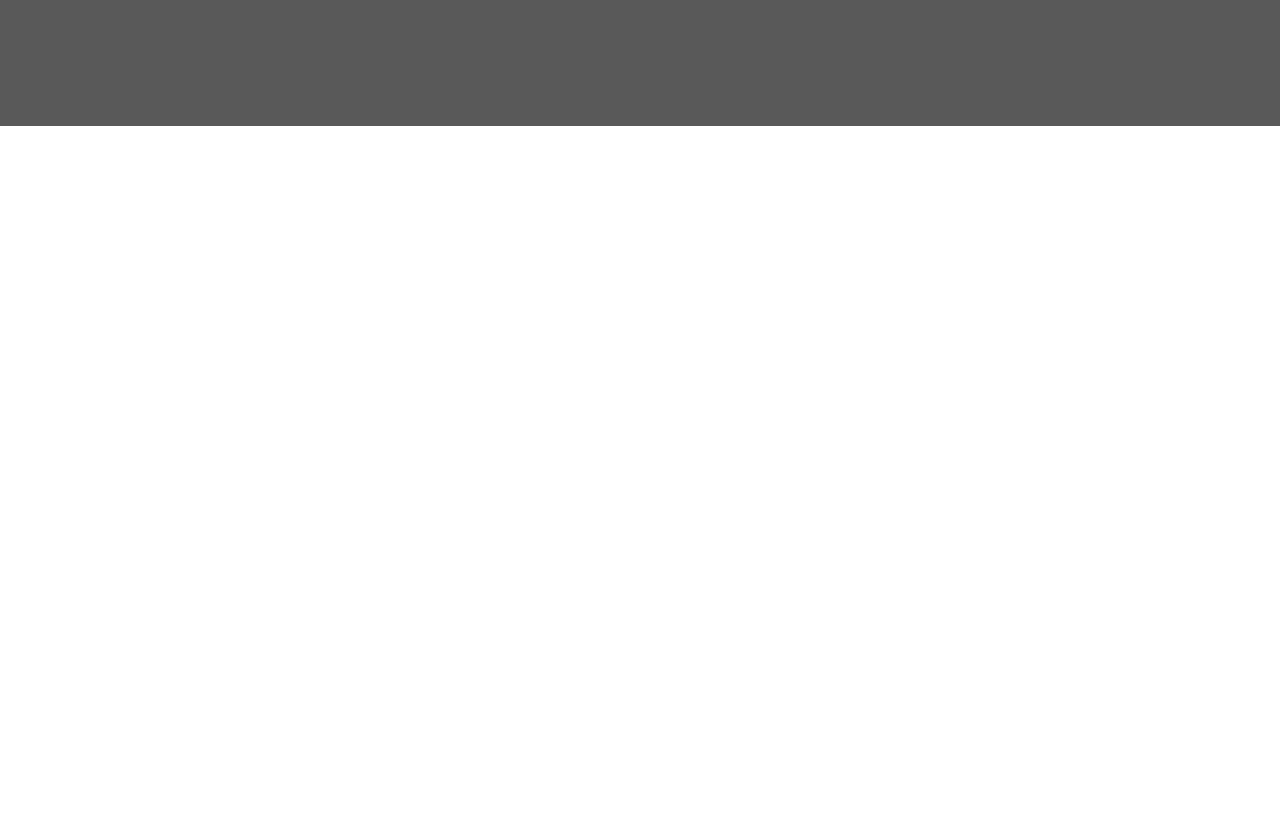
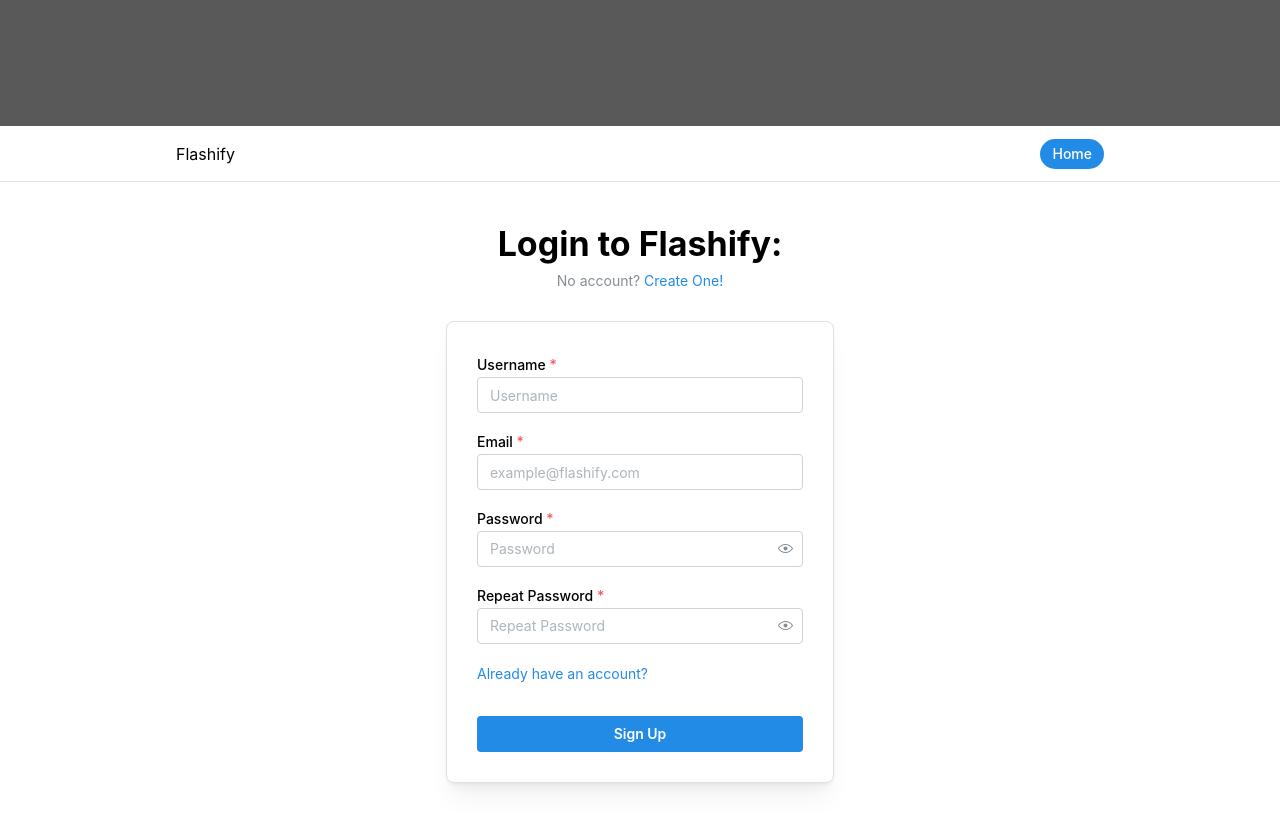
Before and after one commit to ZhengBenjamin/Flashify, a React (Vite) app in the folder client/: page / in a window 1280 px wide. Shown: the part 660-1483 px from the top of the page. Before the commit the page ends 800 px from the top, so only its background shows below. Built offline with nearby package versions, Linux system fonts and the light colour scheme.

Commit message:
Frontend UI (#3)
* Added Login Page

* Added sign up card

```diff
--- a/client/src/App.jsx
+++ b/client/src/App.jsx
@@ -3,10 +3,15 @@
 import '@mantine/core/styles.css';
 
 import { MantineProvider } from '@mantine/core';
+
 import Front from './assets/pages/Front';
+import Authentication from './assets/pages/Authentication';
 
 export default function App() {
-  return <MantineProvider>{
-    <Front />
-    }</MantineProvider>;
+  return (
+    <MantineProvider>
+      <Front />
+      <Authentication />
+    </MantineProvider>
+  );
 }
--- /dev/null
+++ b/client/src/assets/components/jsx/LoginCard.jsx
@@ -0,0 +1,31 @@
+import {
+  Anchor,
+  Button,
+  Checkbox,
+  Container,
+  Group,
+  Paper,
+  PasswordInput,
+  Text,
+  TextInput,
+  Title,
+} from '@mantine/core';
+
+export default function LoginCard() {
+  return (
+    <div>
+      <Paper withBorder shadow="md" p={30} mt={30} radius="md">
+        <TextInput label="Username" placeholder="Username" required />
+        <PasswordInput label="Password" placeholder="Password" required mt="md" />
+        <Group justify="space-between" mt="lg">
+          <Anchor component="button" size="sm">
+            Forgot password?
+          </Anchor>
+        </Group>
+        <Button fullWidth mt="xl">
+          Sign in
+        </Button>
+      </Paper>
+    </div>
+  );
+}
--- /dev/null
+++ b/client/src/assets/components/jsx/RegisterCard.jsx
@@ -0,0 +1,29 @@
+import {
+  Anchor,
+  Button,
+  Group,
+  Paper,
+  PasswordInput,
+  TextInput,
+} from '@mantine/core';
+
+export default function LoginCard() {
+  return (
+    <div>
+      <Paper withBorder shadow="md" p={30} mt={30} radius="md">
+        <TextInput label="Username" placeholder="Username" required />
+        <TextInput label="Email" placeholder="example@flashify.com" required mt="md" />
+        <PasswordInput label="Password" placeholder="Password" required mt="md" />
+        <PasswordInput label="Repeat Password" placeholder="Repeat Password" required mt="md" />
+        <Group justify="space-between" mt="lg">
+          <Anchor component="button" size="sm">
+            Already have an account?
+          </Anchor>
+        </Group>
+        <Button fullWidth mt="xl">
+          Sign Up
+        </Button>
+      </Paper>
+    </div>
+  );
+}
--- /dev/null
+++ b/client/src/assets/pages/Authentication.jsx
@@ -0,0 +1,28 @@
+import Header from '../components/jsx/Header';
+import LoginCard from '../components/jsx/LoginCard';
+import RegisterCard from '../components/jsx/RegisterCard';
+
+import { Container, Title, Text, Anchor } from '@mantine/core';
+
+export default function Authentication() {
+  return (
+    <div>
+      <Header />
+        <Container size={420} my={40}>
+
+          <Title ta="center">
+            Login to Flashify:
+          </Title>
+
+          <Text c="dimmed" size="sm" ta="center" mt={5}>
+            No account?{' '}
+            <Anchor size="sm" component="button">
+              Create One!
+            </Anchor>
+          </Text>
+
+          <RegisterCard />
+        </Container>
+    </div>
+  );
+}
```
